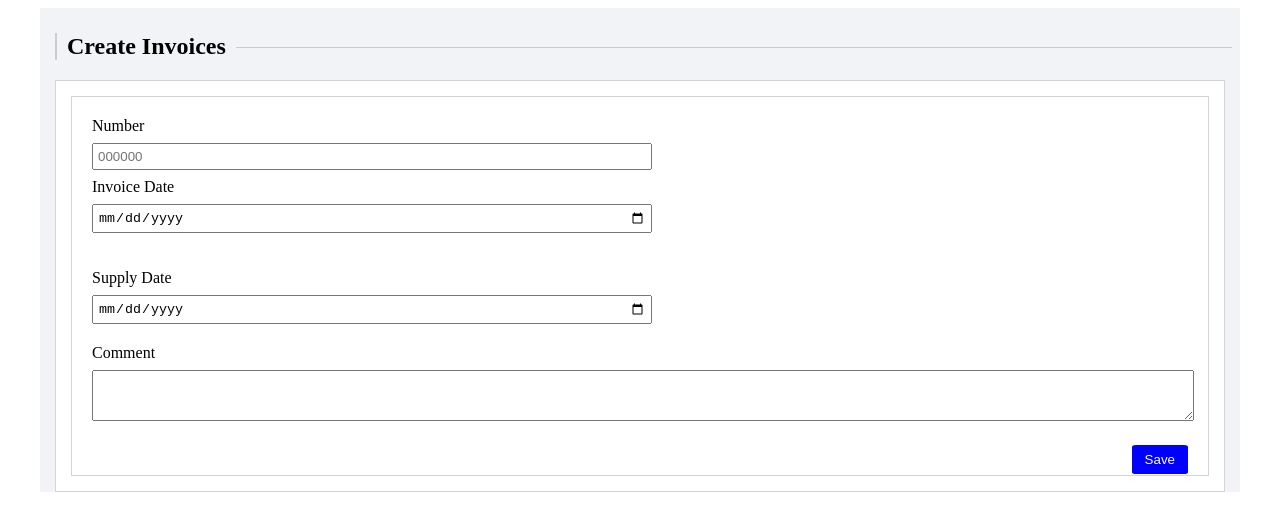
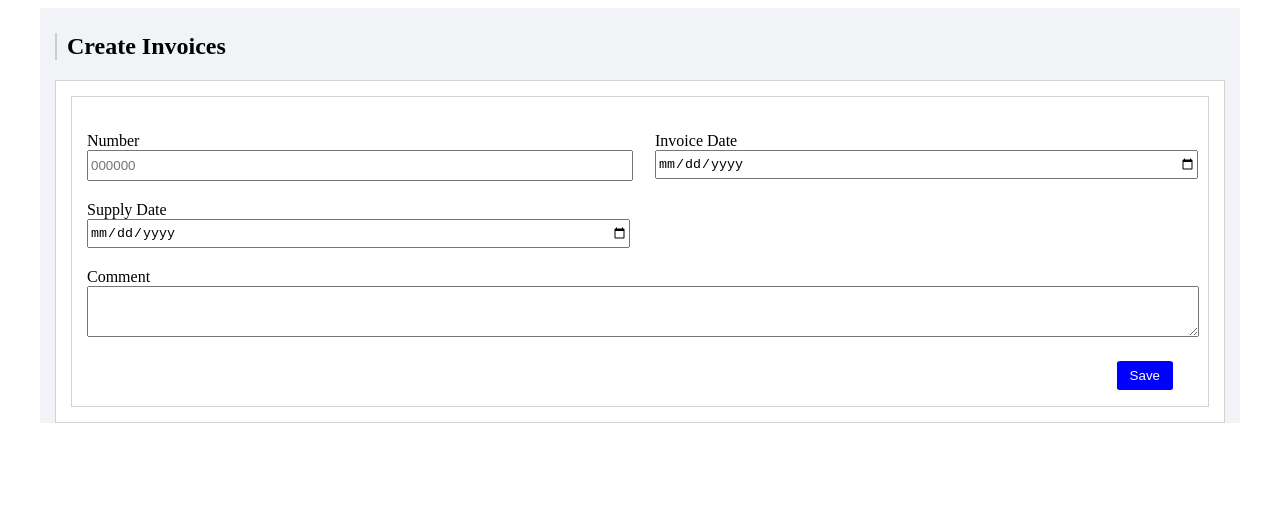
Before and after one commit to kach-ann/akvelonTest, a website built with webpack: page src/index.html in a window 1280 px wide. Both pictures are taken after a click on the button "Add new". Built offline with nearby package versions, Linux system fonts and the light colour scheme; data requests are answered from the project's data file.

Commit message:
adaptive

```diff
--- a/src/create-invoices/create-invoices.css
+++ b/src/create-invoices/create-invoices.css
@@ -12,17 +12,6 @@
 .create-container h1 {
   margin-left: 15px;
   width: 100%;
-}
-
-.create-container h1:after {
-  content: "";
-  display: inline-block;
-  height: 0.5em;
-  vertical-align: bottom;
-  width: 83%;
-  margin-right: -90%;
-  margin-left: 10px;
-  border-top: 1px solid #ccc;
 }
 
 .header-of-title {
@@ -53,18 +42,26 @@
   padding-bottom: 30px;
 }
 
-.form-part div {
-  padding-bottom: 8px;
-}
-
-.first-part-form {
-  display: flex;
-  justify-content: space-between;
+.form-part label {
+  margin-bottom: 8px;
 }
 
 .form-part input {
+  width: 100%;
+  height: 25px;
+}
+
+.form-part-row {
+  display: flex;
+}
+
+.form-part-col input {
+  width: 100%;
+  height: 25px;
+}
+
+.form-part.half {
   width: 50%;
-  padding: 4px;
 }
 
 .form-value button {
@@ -77,3 +74,43 @@
   float: right;
   margin-bottom: 20px;
 }
+
+.form-value .row {
+  display: flex;
+  width: 100%;
+  margin-top: 20px;
+}
+
+.form {
+  padding: 15px;
+}
+
+.col {
+  width: 50%;
+}
+
+.col:first-child {
+  margin-right: 30px;
+}
+
+.col input {
+  width: 100%;
+  height: 25px;
+}
+
+.second-row {
+  margin-right: 30px;
+  margin-top: 20px;
+}
+
+.second-row input {
+  width: 100%;
+}
+
+.comment-row {
+  margin-top: 20px;
+}
+
+.comment-row textarea {
+  width: 100%;
+}
--- a/src/create-invoices/create-invoices.js
+++ b/src/create-invoices/create-invoices.js
@@ -49,27 +49,31 @@ function render() {
                   <h1 class="line">Create Invoices</h1>
              </div>
              <div class="form-value">
-                <form id="saveForm">
-                    <div class="form-part">
-                        <div class="">
-                            <div>
-                                <div>Number</div>
-                                <input type="text" name="number" placeholder="000000" required min="0">
+                  <form id="saveForm" class="form">
+
+                  <div class="row">
+                      <div class="col">
+                           <label for="number">Number</label>
+                           <input id="number" type="text" name="number" placeholder="000000" required min="0">
                       </div>
-                            <div>
-                                <div>Invoice Date</div>
-                                <input type="date" name="date" required>
+                      <div class="col">
+                          <label for="date">Invoice Date</label>
+                          <input id="date" type="date" name="date" required>
                       </div>
                   </div>
+
+                  <div class="second-row">
+                      <div class="col">
+                          <label for="supplyDate">Supply Date</label>
+                          <input id="supplyDate" type="date" name="supplyDate" value="Select Date" required>
                       </div>
-                    <div class="form-part">
-                        <div>Supply Date</div>
-                        <input type="date" name="supplyDate" value="Select Date" required>
                   </div>
-                    <div class="form-part">
-                        <div>Comment</div>
+
+                  <div class="comment-row">
+                       <label>Comment</label>
                        <textarea name="comment" rows="3" cols="145" required minlength="4"></textarea>
                   </div>
+
                   <div class="form-part"><button type="submit">Save</button></div>
 
                   </form>
```
Lines whose indentation alone changed are shown as unchanged.
